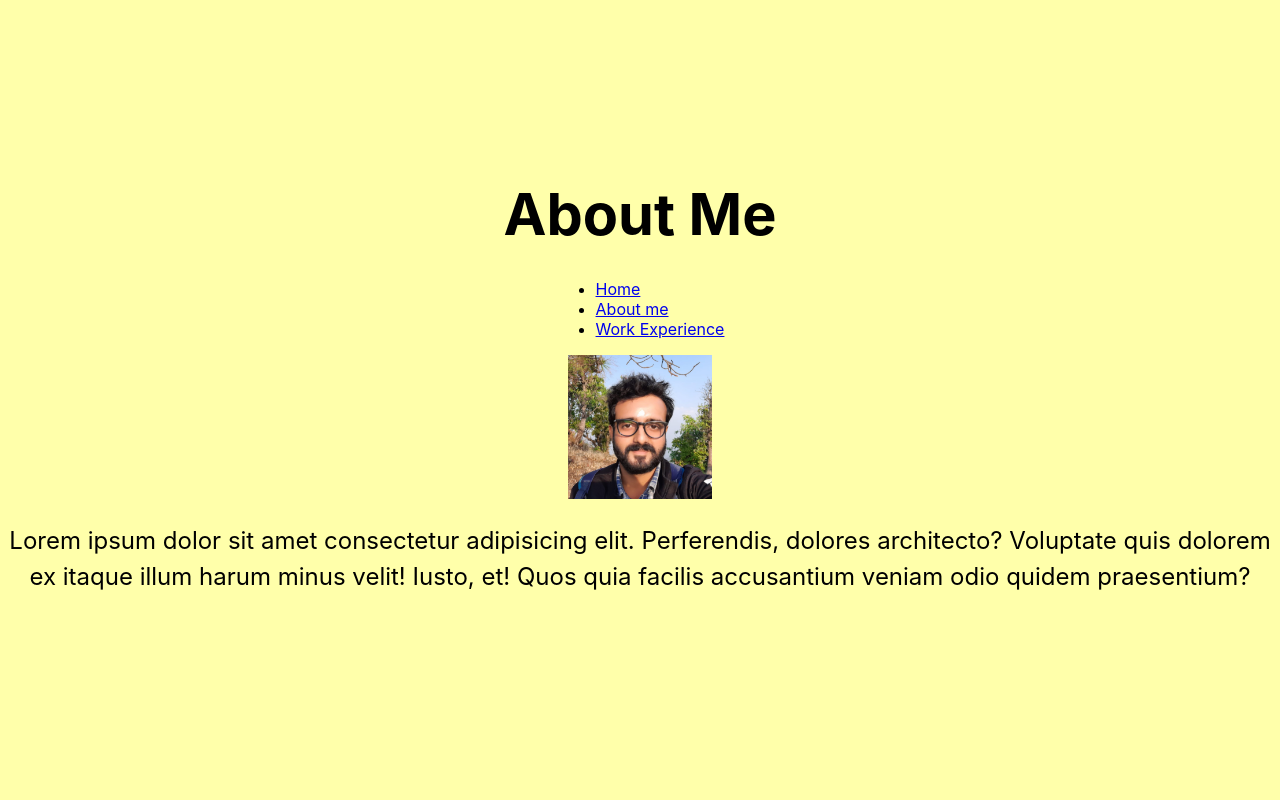
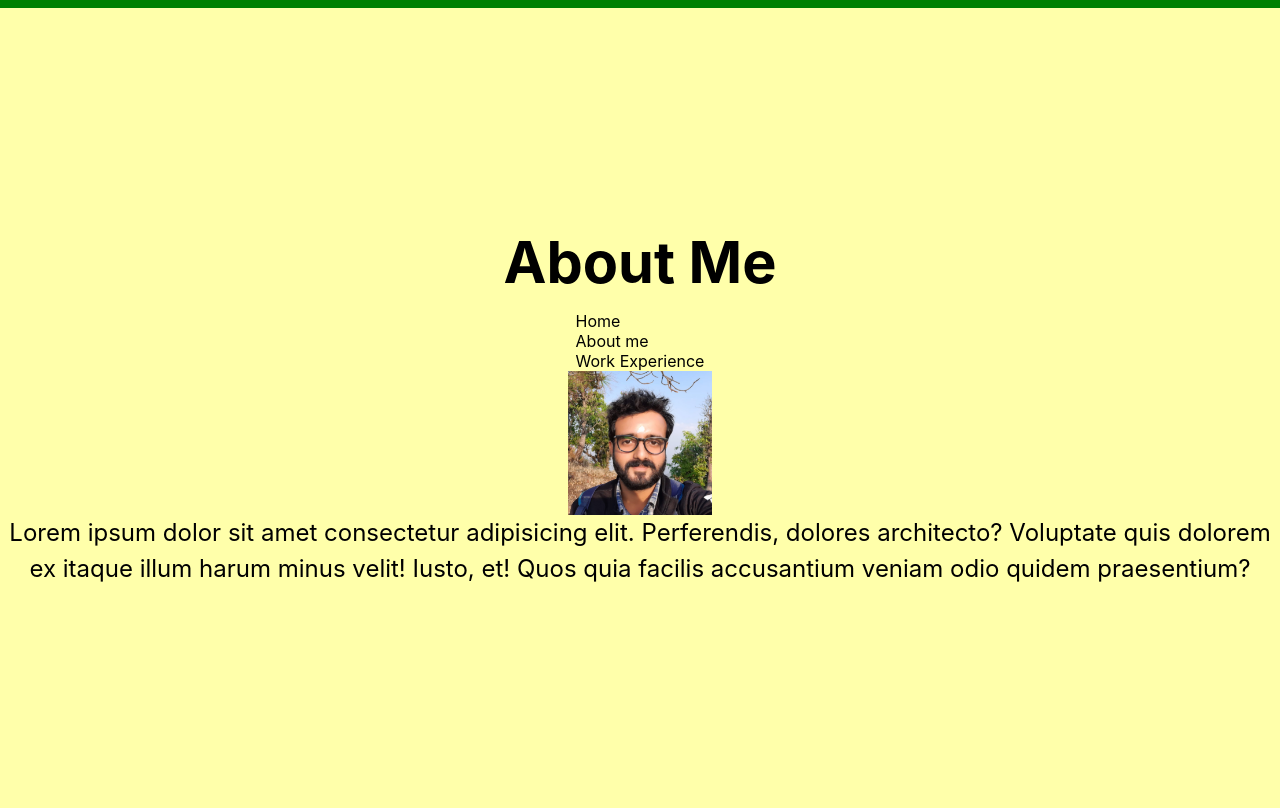
Before and after one commit to tshrv/nextjs-blog, a Next.js app: page /about in a window 1280 px wide. Built offline with nearby package versions, Linux system fonts and the light colour scheme.

Commit message:
global styling

```diff
--- /dev/null
+++ b/pages/_app.jsx
@@ -0,0 +1,6 @@
+import '../styles/globals.css'
+
+export default function App({Component, pageProps}) {
+    console.log('loading from _app.js')
+    return <Component {...pageProps}/>
+}
--- a/styles/globals.css
+++ b/styles/globals.css
@@ -4,6 +4,7 @@ body {
   margin: 0;
   font-family: Inter, -apple-system, BlinkMacSystemFont, Segoe UI, Roboto,
     Oxygen, Ubuntu, Cantarell, Fira Sans, Droid Sans, Helvetica Neue, sans-serif;
+  border-top: .25rem solid green;
 }
 
 a {
```
